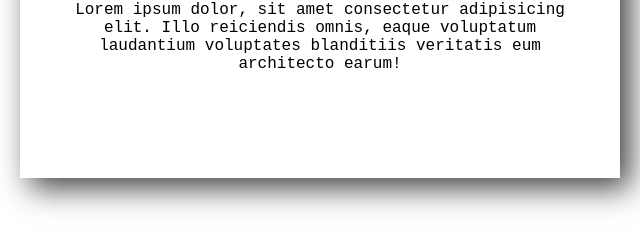
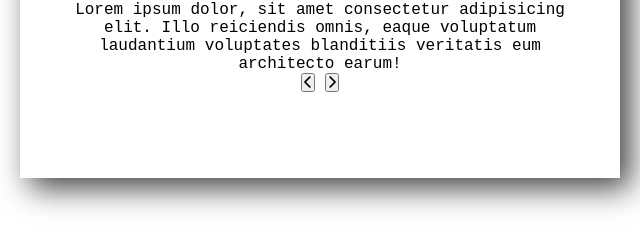
Before and after one commit to MajaPetkova/JS-Advanced, a plain HTML site: page 17.EasyProjects/03.Reviews/index.html in a window 1280 px wide. Shown: the part 503-743 px from the top of the page, 320-960 px from the left. Drawn offline with Linux system fonts and the light colour scheme.

Commit message:
Update html

```diff
--- a/17.EasyProjects/03.Reviews/index.html
+++ b/17.EasyProjects/03.Reviews/index.html
@@ -21,6 +21,11 @@
             <h4 id="author">Maximilian Jones</h4>
             <p id="job">UX Designer</p>
             <p id="info">Lorem ipsum dolor, sit amet consectetur adipisicing elit. Illo reiciendis omnis, eaque voluptatum laudantium voluptates blanditiis veritatis eum architecto earum!</p>
+
+            <div class="btn-container">
+                <button class="prev btn"><i class="fa-solid fa-chevron-left"></i></button>
+                <button class="next btn"><i class="fa-solid fa-chevron-right"></i></button>
+            </div>
         </article>
     </section>
    </main>
--- a/17.EasyProjects/03.Reviews/style.css
+++ b/17.EasyProjects/03.Reviews/style.css
@@ -1,3 +1,5 @@
+@import url('https://cdnjs.cloudflare.com/ajax/libs/font-awesome/6.2.1/css/all.min.css');
+
 * {
   box-sizing: border-box;
   margin: 0;
```
